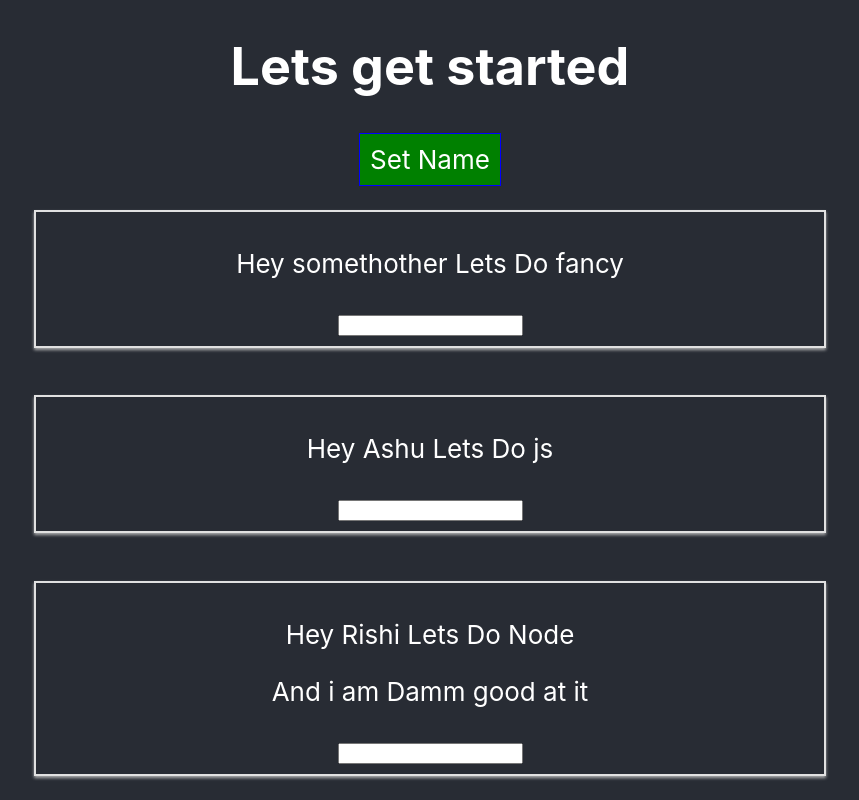
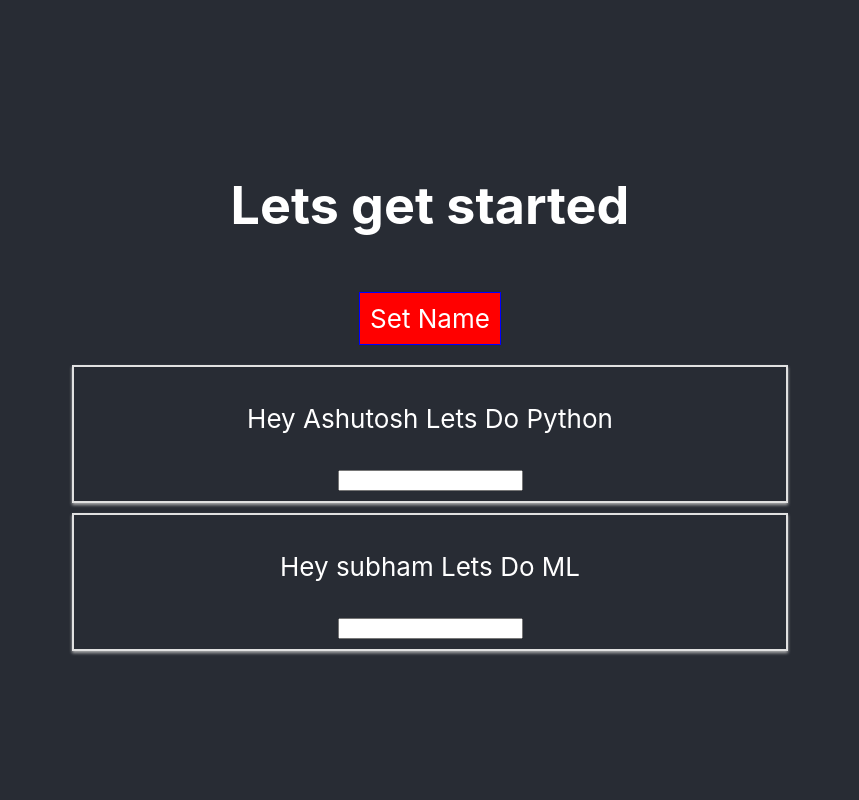
Before and after one commit to Anshu-rai89/ttw, a React (Create React App) app: page / in a window 1280 px wide. Both pictures are taken after a click on the button "Set Name". Shown: the whole page, without its empty margins (210-1069 px from the left). Built offline with nearby package versions, Linux system fonts and the light colour scheme.

Commit message:
styled component

```diff
--- a/src/App.js
+++ b/src/App.js
@@ -4,9 +4,14 @@ import logo from './logo.svg';
 import './App.css';
 import Person from './person/person';
 import './App.css'
+import { render } from '@testing-library/react';
 
 function App() {
-  const  [get,set]=useState( [
+    const  [getperson,setperson]=useState(
+    {
+
+        person:
+        [
           {
           name:'Ashutosh',
           sub:'Python'
@@ -17,41 +22,75 @@ function App() {
             name:'subham',
             sub:'ML'
           }
+      ]
+    });
 
-  ] );
+    const [gettoggle,settoggle]=useState(
+      {
+        togglestate:false
+      }
+    )
 
-   const  setNameHandler=()=>
+
+    const deleteperson=(index)=>
     {
-        set([{
-          name:'somethother',
-          sub:'fancy'
-        }]
+      const persons=getperson.person;
+
+      persons.splice(index,1);
+      setperson({person:persons});
+    }
+
+
+      const changesetperson=(event)=>
+      {
+        setperson({
+         person : {
+            name:event.target.value,
+            sub:'React'
+          }
+        }
+
+
         )
       }
 
-      const changesetperson=(event)=>
-      {
-        set([
-          {
-            name:event.target.value,
-            age:90
-          }
-        ])
-      }
-
       const Styledbutton=styled.button`
-      background-color:green;
+      background-color:${props=> props.alt ? 'red' :'green'};
       color:white;
       font:inherit;
       border:1px solid blue;
       padding :10px;
       cursor:ponter;
+      margin:20px;
       &:hover{
-        background-color:lightgreen;
+        background-color:${props=> props.alt ? 'salmon' :'lightgreen'};
         color:black;
       }
 
       `;
+
+      const Styleddiv=styled.div`
+      {
+        width:90%;
+      }`
+    const togglename=()=>
+    {
+      const doshow=gettoggle.togglestate;
+      settoggle({togglestate:!doshow});
+    }
+ render()
+ {
+      let persons=null;
+      if(gettoggle.togglestate)
+      {
+        persons=(<Styleddiv>
+         { getperson.person.map( (person,index) =>
+         {
+             return <Person click={()=> deleteperson(index)} name={ person.name} sub={person.sub}
+             changed={changesetperson}/>;
+         })}
+        </Styleddiv>);
+      }
 
 
   return (
@@ -61,17 +100,12 @@ function App() {
 
         <h1>Lets get started </h1>
         <Styledbutton
-         onClick={setNameHandler} >Set Name
+        alt={gettoggle.togglestate}
+         onClick={togglename} >Set Name
 
         </Styledbutton>
-        <Person  name={get[0].name} sub={get[0].sub}/>
-        <Person
+        {persons}
 
-        click={setNameHandler}
-        changed={changesetperson}
-         name='Ashu'
-         sub='js'/>
-        <Person  name='Rishi' sub='Node'>  And i am Damm good at it</Person>
       </header>
 
     </div>
@@ -81,5 +115,6 @@ function App() {
   //  React.createElement('div',{className:'App-header'},React.createElement('h1',null,'hey lets test createlemet react'))
   )
 }
+}
 
 export default App;
--- a/src/person/person.css
+++ b/src/person/person.css
@@ -5,6 +5,7 @@
    box-shadow: 0 2px 3px #cccc;
     width: 60%;
     margin:auto;
+    margin-bottom: 10px;
     text-align: center;
 }
 .btn
```
Lines whose indentation alone changed are shown as unchanged.
